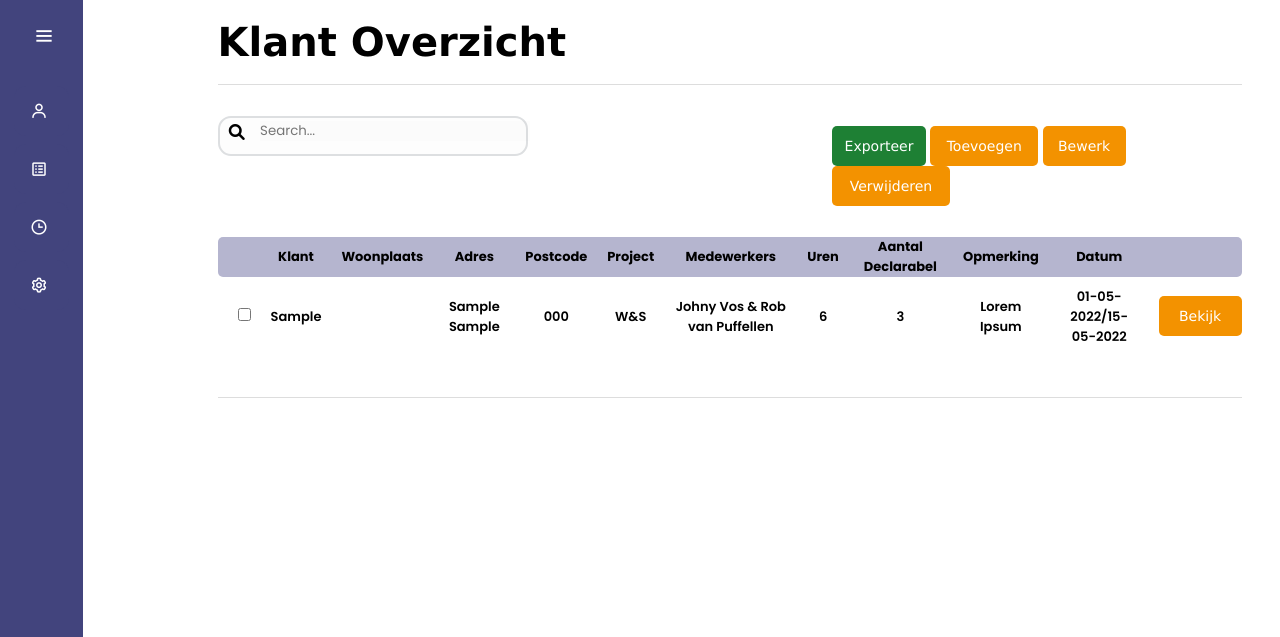
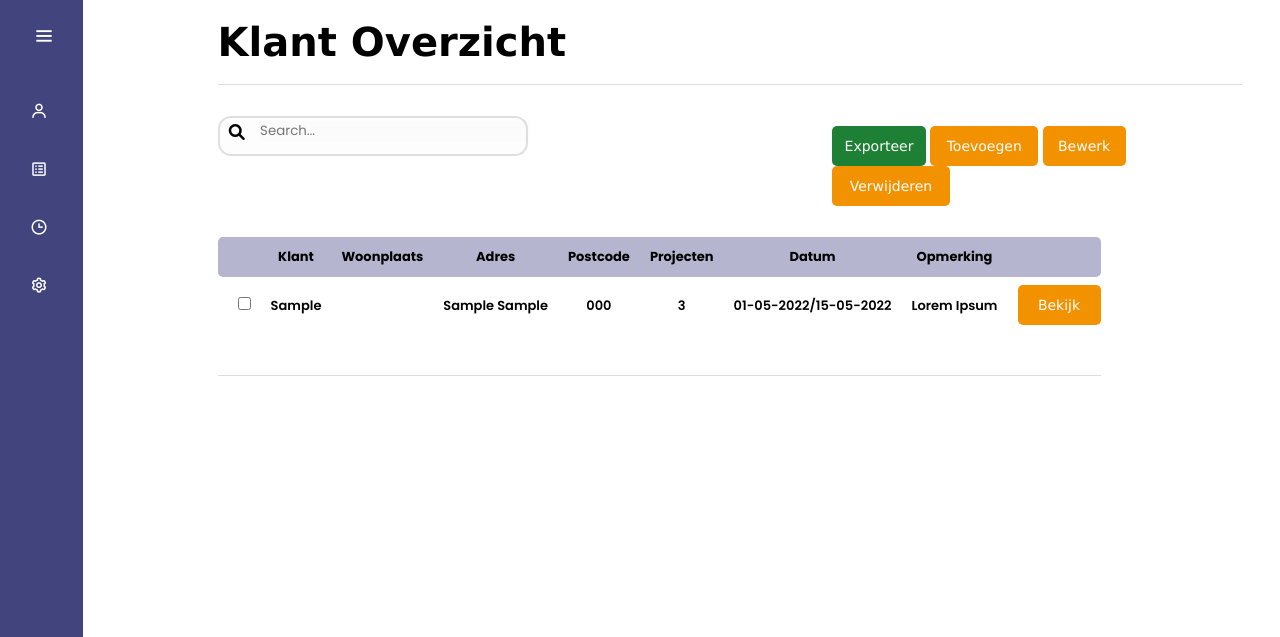
Before and after one commit to JasonChoi12/ProjectSDL, a PHP site: page /klantOverzicht.php in a window 1280 px wide. Shown: the top 637 px of the page. Run offline with PHP 8.4, Linux system fonts and the light colour scheme; the visitor is signed in with stand-in values (Sample User, id 1); tables that the repository leaves empty hold one stand-in row (values such as "Sample post"); data that the repository does not hold is empty; some libraries are stand-ins or nearby versions.

Commit message:
projectaanmaken form en klantoverzicht

```diff
--- a/KlantOverzicht/klantOverzicht.php
+++ b/KlantOverzicht/klantOverzicht.php
@@ -54,30 +54,12 @@ require_once("../src/sessie.php");
           <th>Woonplaats</th>
           <th>Adres</th>
           <th>Postcode</th>
-          <th>Project</th>
-          <th>Medewerkers</th>
-          <th>Uren</th>
-          <th>Aantal Declarabel</th>
+          <th>Projecten</th>
+          <th>Datum</th>
           <th>Opmerking</th>
-          <th >Datum</th>
           <th id="table-right-border"></th>
         </tr>
-        <!-- <tr>
-          <td class="checkbox">
-            <input type="checkbox">
-          </td>
-          <td>John Doe</td>
-          <td>Amsterdam</td>
-          <td>Remiaplein 12</td>
-          <td>1234AB</td>
-          <td>W&S</td>
-          <td>Johny Vos & Rob van Puffellen</td>
-          <td>6</td>
-          <td>3</td>
-          <td>Lorem Ipsum</td>
-          <td>01-05-2022/15-05-2022</td>
-          <td><button class="table-bewerk">Bekijk</button></td>
-        </tr> -->
+
         <?php
         // foreach klant om door alle rijen een loop te doen
         $klanten = new Klanten();
@@ -95,12 +77,9 @@ require_once("../src/sessie.php");
           <td><?php echo $klant_data['woonplaats'];?></td>
           <td><?php echo $klant_data['straatnaam']. " " .$klant_data['huisnummer']; ?></td>
           <td><?php echo $klant_data['postcode'];?></td>
-          <td>W&S</td>
-          <td>Johny Vos & Rob van Puffellen</td>
-          <td>6</td>
           <td>3</td>
+          <td >01-05-2022/15-05-2022</td>
           <td>Lorem Ipsum</td>
-          <td >01-05-2022/15-05-2022</td>
           <td><button class="table-bewerk">Bekijk</button></td>
         </tr>
         <?php }?>
--- a/forms/projectaanmaken-form.php
+++ b/forms/projectaanmaken-form.php
@@ -42,7 +42,8 @@ if(isset($_POST['submit'])){
         $_SESSION['ERRORS'] = implode('<br> ', $error);
         // header('Location:../klant/klant.php');
     }else{
-    $klant->KlantCreate($projectnaam, $begindatum, $einddatum, $woonplaats, $huisnummer, $postcode);
+    // $klant->KlantCreate($projectnaam, $begindatum, $einddatum, $woonplaats, $huisnummer, $postcode);
     // header('Location:../KlantOverzicht/klantOverzicht.php');
+    echo "het erkt";
 }
 }
```
